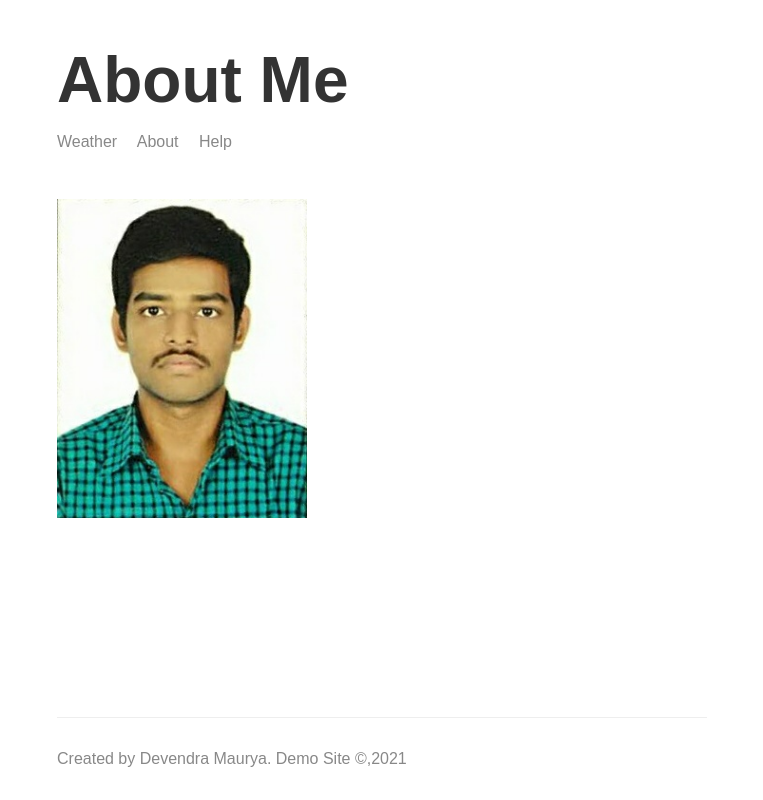
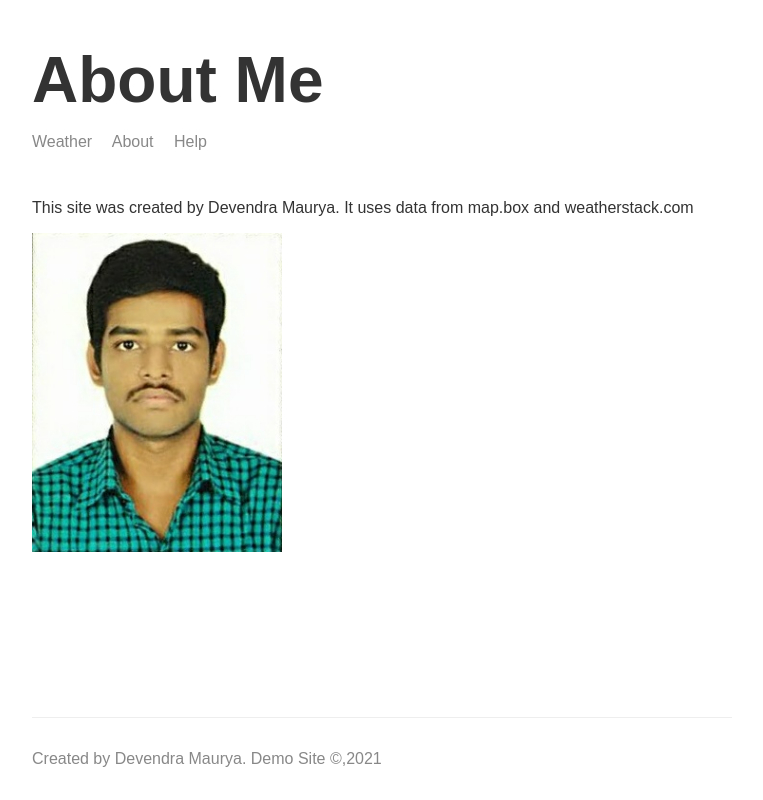
Before and after one commit to divendramaurya/node-weather-website, a Node server app: page /about in a window 1280 px wide. Shown: the whole page, without its empty margins (258-1021 px from the left). Run offline with Node 20, Linux system fonts and the light colour scheme.

Commit message:
Added About text

```diff
--- a/public/css/styles.css
+++ b/public/css/styles.css
@@ -1,7 +1,7 @@
 body{
     color :#333333;
     font-family:  arial;
-    max-width:  650px;
+    max-width:  700px;
     margin: 0 auto;
     padding : 0 16px;
 
--- a/templates/views/about.hbs
+++ b/templates/views/about.hbs
@@ -8,7 +8,7 @@
 <body>
    <div  class="main-content">
     {{>header}}
-
+<p>This site was created by Devendra Maurya. It uses data from map.box and weatherstack.com</p>
    <img class="portrait" src="./img/me.JPG">
 
    </div>
```
Also changed, not shown: src/app.js (line endings or trailing spaces).
